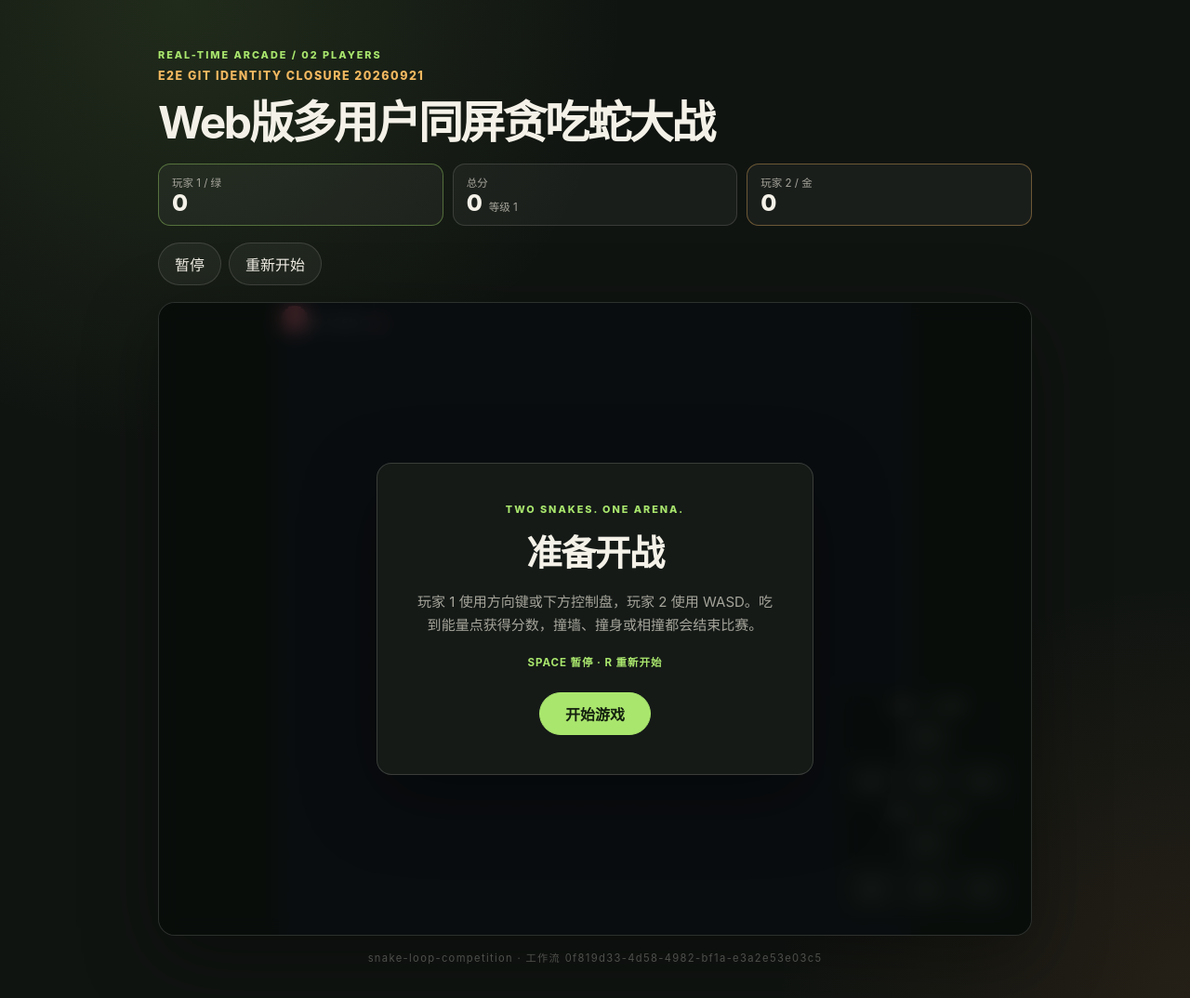
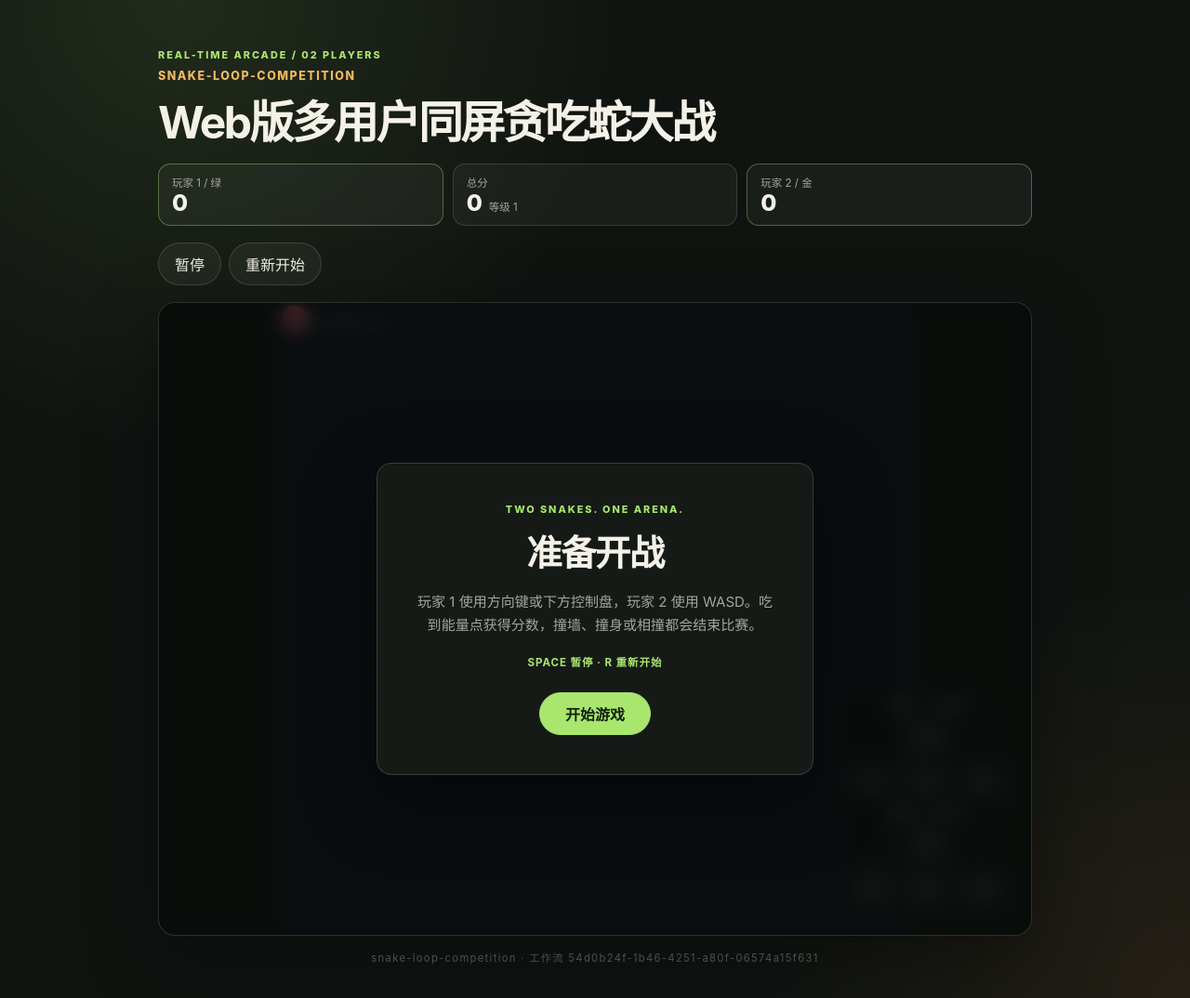
Before and after one commit to sideline8318/snake-loop, a website built with Vite: page index.html in a window 1280 px wide. Shown: the whole page at 93% size. Built offline with nearby package versions, Linux system fonts and the light colour scheme.

Commit message:
修复：恢复蛇游戏闭环标记并消除资源 404
改动：恢复主线 Workflow 标记与项目标题，补充内联 favicon，避免浏览器请求不存在的 favicon。\n价值：消除并行旅程污染，保证真实入口与本次 54d0b24f Workflow 对齐，浏览器验收无资源错误。\n验证：npm run build；npm run lint；npm test（37/37）；npm run test:e2e（31/31）；Playwright 1920x1080 与 390x844 均无 console error/failed request。\n剩余：等待目标仓库维护者合并 PR 后再做远端入口复验。\n\nAgent: Codex\nHost: mcci\nCo-authored-by: Codex <codex@openai.com>

```diff
--- a/index.html
+++ b/index.html
@@ -6,8 +6,7 @@
   <meta name="description" content="Web 端多人同屏贪吃蛇大战" />
   <meta name="workflow-marker" content="snake-loop-competition" />
   <meta name="workflow-id" content="54d0b24f-1b46-4251-a80f-06574a15f631" />
-  <meta name="workflow-id-current" content="0f819d33-4d58-4982-bf1a-e3a2e53e03c5" />
-  <meta name="workflow-marker-current" content="E2E Git Identity Closure 20260921" />
+  <link rel="icon" href="data:," />
   <title>Web版多用户同屏贪吃蛇大战｜贪吃蛇竞赛</title>
   <script type="module" src="/src/main.js"></script>
 </head>
@@ -16,7 +15,7 @@
     <span id="highScore" hidden>0</span>
     <header class="hud">
       <div class="eyebrow">REAL-TIME ARCADE / 02 PLAYERS</div>
-      <p class="project-title">E2E Git Identity Closure 20260921</p>
+      <p class="project-title">snake-loop-competition</p>
       <h1 class="title">Web版多用户同屏贪吃蛇大战</h1>
       <div class="stats">
         <div class="stat player-one"><span class="label">玩家 1 / 绿</span><span id="player1Score" class="value">0</span></div>
@@ -71,7 +70,7 @@
       </div>
     </main>
 
-    <footer class="footer">snake-loop-competition · 工作流 0f819d33-4d58-4982-bf1a-e3a2e53e03c5</footer>
+    <footer class="footer">snake-loop-competition · 工作流 54d0b24f-1b46-4251-a80f-06574a15f631</footer>
   </div>
 </body>
 </html>
```
